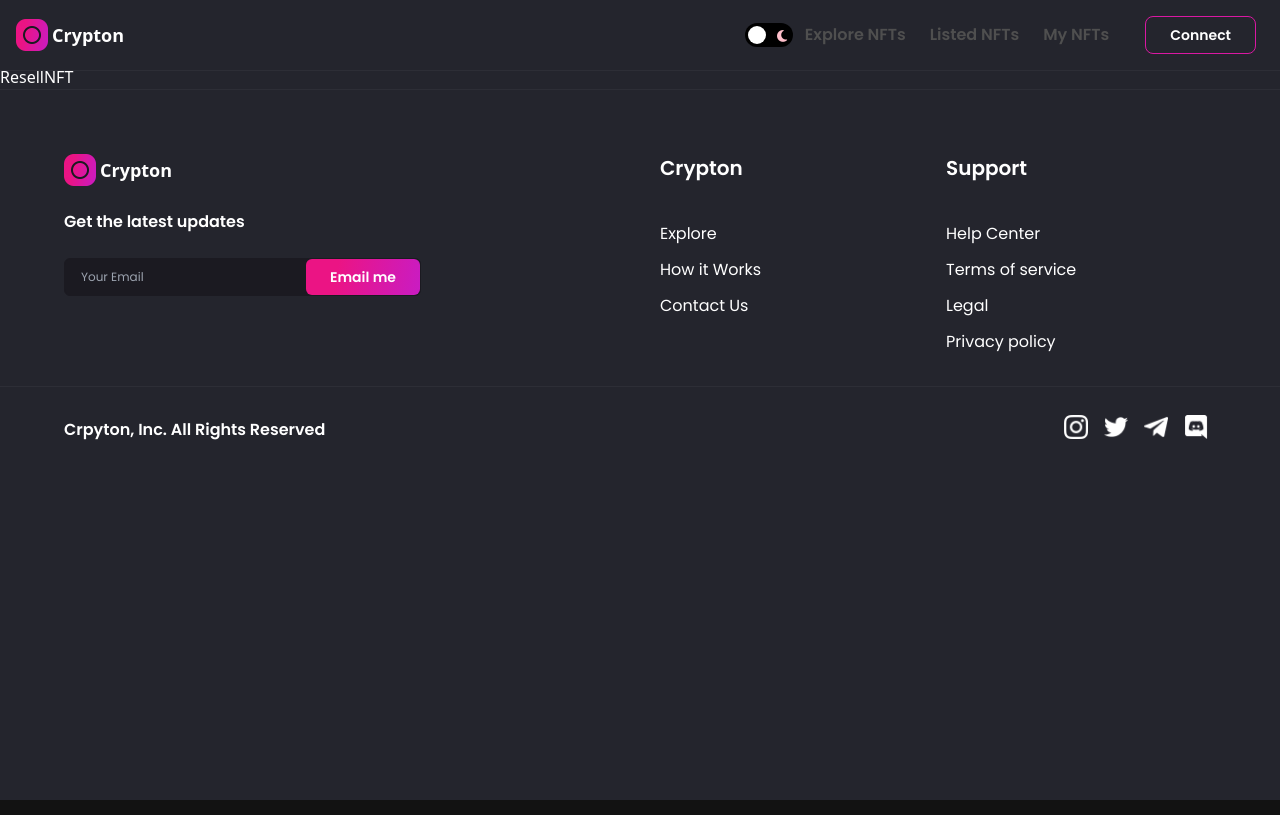
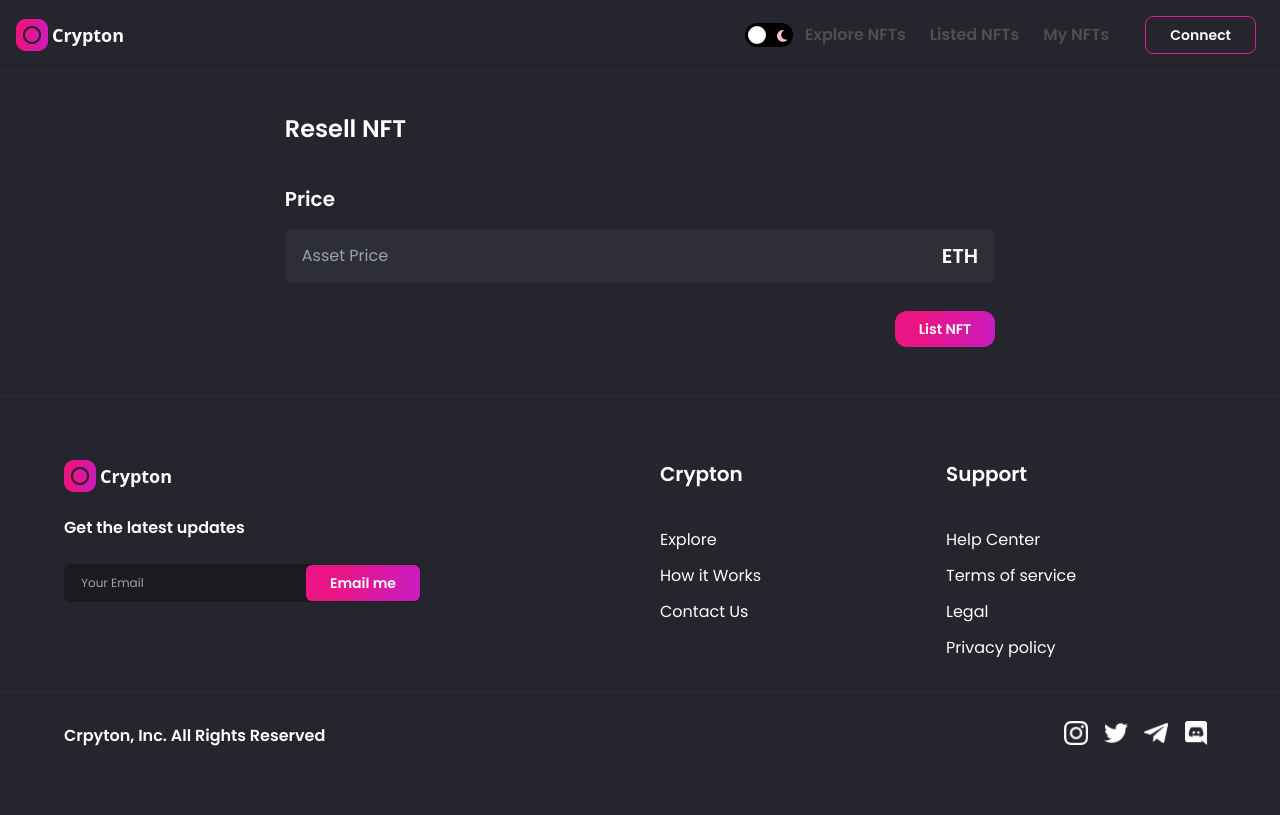
Before and after one commit to sagargupta2001/crypton, a Next.js app: page /resell-nft in a window 1280 px wide. Built offline with nearby package versions, Linux system fonts and the light colour scheme.

Commit message:
Add resell nft functionality.

```diff
--- a/pages/resell-nft.js
+++ b/pages/resell-nft.js
@@ -1,7 +1,69 @@
-import React from 'react';
+import { useEffect, useState, useContext } from 'react';
+import { useRouter } from 'next/router';
+import axios from 'axios';
 
-const ResellNFT = () => (
-  <div>ResellNFT</div>
-);
+import { NFTContext } from '../context/NFTContext';
+import { Button, Input, Loader } from '../components';
+
+const ResellNFT = () => {
+  const { createSale, isLoadingNFT } = useContext(NFTContext);
+  const [price, setPrice] = useState('');
+  const [image, setImage] = useState('');
+  const router = useRouter();
+  const { id, tokenURI } = router.query;
+
+  const fetchNFT = async () => {
+    if (!tokenURI) return;
+
+    const { data } = await axios.get(tokenURI);
+
+    setPrice(data.price);
+    setImage(data.image);
+  };
+
+  useEffect(() => {
+    fetchNFT();
+  }, [id]);
+
+  const resell = async () => {
+    await createSale(tokenURI, price, true, id);
+
+    router.push('/');
+  };
+
+  if (isLoadingNFT) {
+    return (
+      <div className="flexCenter" style={{ height: '51vh' }}>
+        <Loader />
+      </div>
+    );
+  }
+
+  return (
+    <div className="flex justify-center sm:px-4 p-12">
+      <div className="w-3/5 md:w-full">
+        <h1 className="font-poppins dark:text-white text-nft-black-1 font-semibold text-2xl">Resell NFT</h1>
+
+        <Input
+          inputType="number"
+          title="Price"
+          placeholder="Asset Price"
+          handleClick={(e) => setPrice(e.target.value)}
+        />
+
+        {image && <img className="rounded mt-4" width="350" src={image} />}
+
+        <div className="mt-7 w-full flex justify-end">
+          <Button
+            btnName="List NFT"
+            btnType="primary"
+            classStyles="rounded-xl"
+            handleClick={resell}
+          />
+        </div>
+      </div>
+    </div>
+  );
+};
 
 export default ResellNFT;
```
